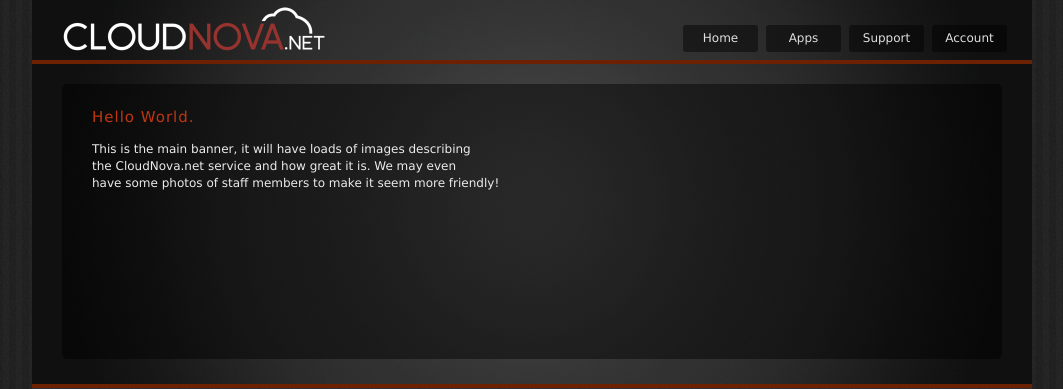
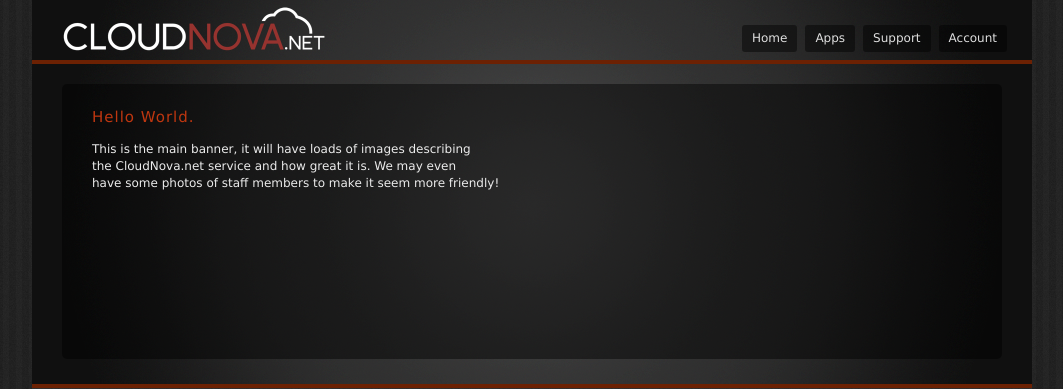
Before and after one commit to TrellixVulnTeam/hn_1332, a PHP site: page / in a window 1280 px wide. Shown: the top 389 px of the page, without its empty margins (108-1171 px from the left). Run offline with PHP 8.4, Linux system fonts and the light colour scheme.

Commit message:
Made menu non fixed witdth

```diff
--- a/client-php/style.css
+++ b/client-php/style.css
@@ -55,7 +55,6 @@ body {
 
 .links_item {
 	margin-left: 8px;
-	width: 55px;
 	text-align: center;
 	display: block;
 	padding-right: 10px;
```
